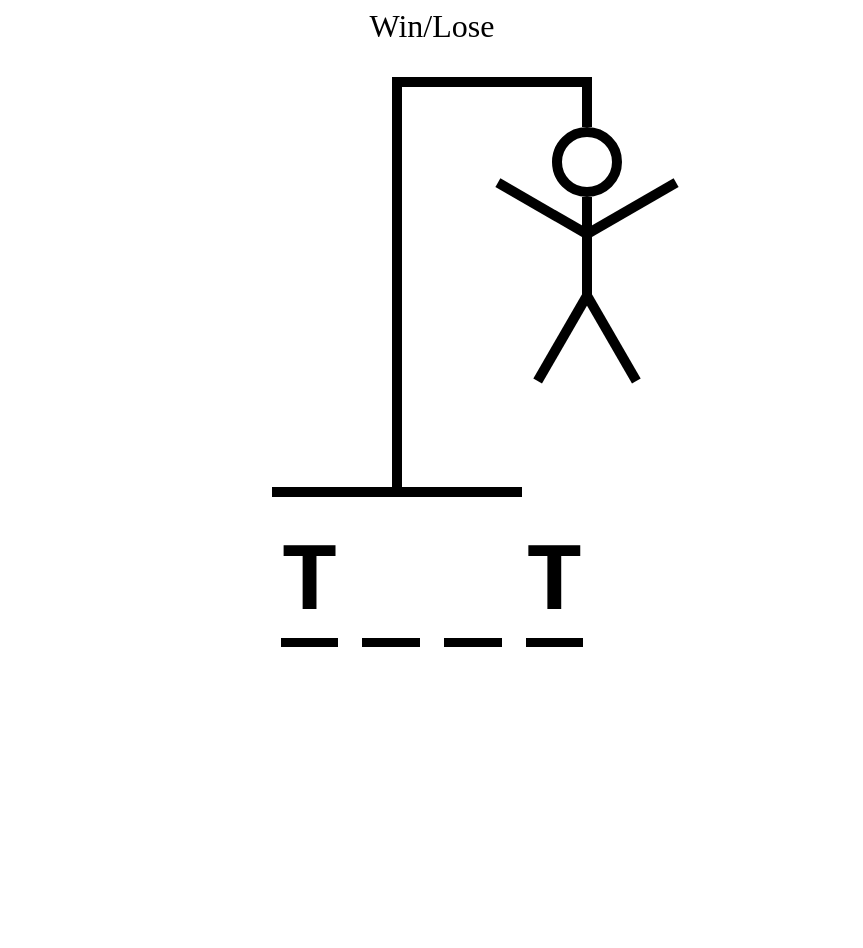
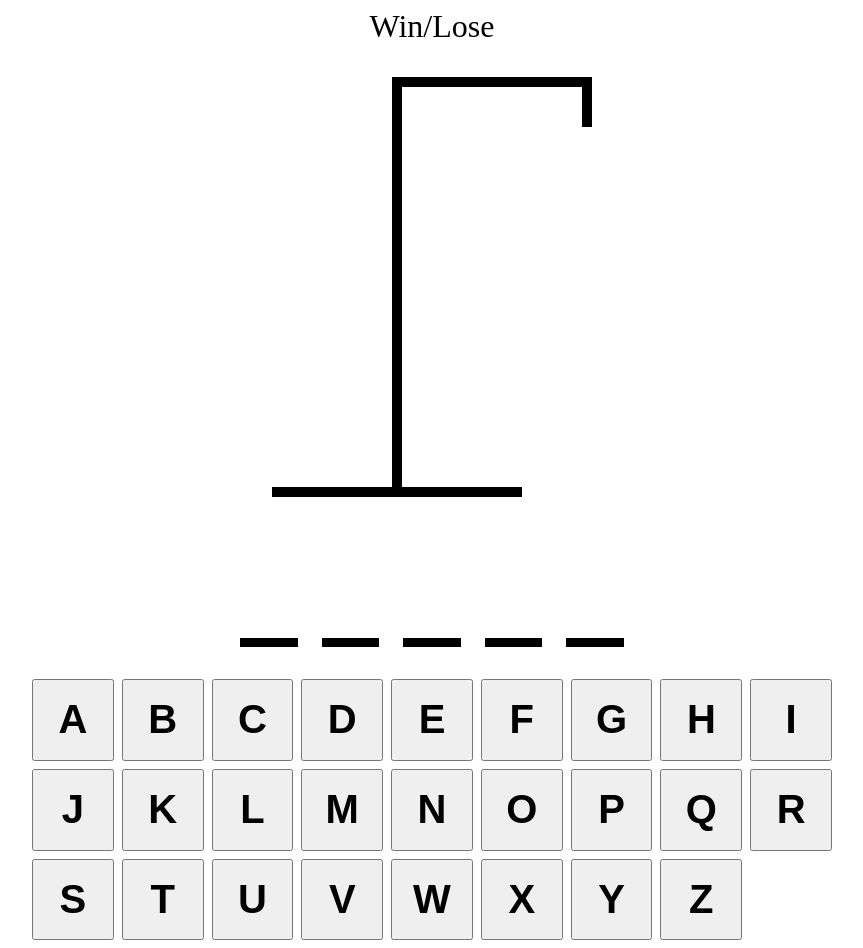
Before and after one commit to samudra-perera/Typescript-Hangman, a React (Vite) app: page / in a window 1280 px wide. Shown: the whole page, without its empty margins (208-1071 px from the left). Before the commit the page ends 800 px from the top, so only its background shows below. Built offline with nearby package versions, Linux system fonts and the light colour scheme.

Commit message:
Added logic for the hangman body to appear on incorrect letter guesses

```diff
--- a/package.json
+++ b/package.json
@@ -17,6 +17,7 @@
   "devDependencies": {
     "@types/react": "^18.0.37",
     "@types/react-dom": "^18.0.11",
+    "@types/styled-components": "^5.1.26",
     "@typescript-eslint/eslint-plugin": "^5.59.0",
     "@typescript-eslint/parser": "^5.59.0",
     "@vitejs/plugin-react": "^4.0.0",
--- a/src/App.tsx
+++ b/src/App.tsx
@@ -1,28 +1,34 @@
-import { useState } from "react"
-import words from './wordList.json'
-import {HangManContainer, WinOrLoseText} from './styles/App.styles.js'
-import { HangManDrawing } from "./HangManDrawing.js"
-import { HangManWord } from "./HangManWord.js"
-import { Keyboard } from "./Keyboard.js"
+import { useState } from "react";
+import words from "./wordList.json";
+import { HangManDrawing } from "./HangManDrawing.js";
+import { HangManWord } from "./HangManWord.js";
+import { Keyboard } from "./Keyboard.js";
+// @ts-ignore
+import { HangManContainer, WinOrLoseText } from "./styles/App.styles.ts";
 
 function App() {
-
   //State for the word that will be selected for the user
   //Function returns a random word from the words list json file
   const [wordToGuess, setWordToGuess] = useState<String>(() => {
-    return words[Math.floor(Math.random() * words.length)]
+    return words[Math.floor(Math.random() * words.length)];
+  });
+
+  const [guessedLetters, setGuessedLetters] = useState<String[]>([]);
+
+  const incorrectLetters = guessedLetters.filter(letter => {
+    return !wordToGuess.includes(letter)
   })
-
-  const [guessedLetters, setGuessedLetters] = useState<String[]>([])
 
   return (
     <HangManContainer>
       <WinOrLoseText>Win/Lose</WinOrLoseText>
-      <HangManDrawing />
-      <HangManWord />
-      <Keyboard />
+      <HangManDrawing numberOfGuesses={incorrectLetters.length}/>
+      <HangManWord guessedLetters={guessedLetters} wordToGuess={wordToGuess}/>
+      <div style={{ alignSelf: "stretch" }}>
+        <Keyboard />
+      </div>
     </HangManContainer>
-  )
+  );
 }
 
-export default App
+export default App;
--- a/src/HangManDrawing.tsx
+++ b/src/HangManDrawing.tsx
@@ -1,20 +1,38 @@
 // @ts-ignore
-import {HangManBase, HangManPole, HangManOutHang, HangManRopeHolder, Head, Body, RightArm, LeftArm, RightLeg, LeftLeg} from './styles/Drawing.style.js'
+import {
+  HangManBase,
+  HangManPole,
+  HangManOutHang,
+  HangManRopeHolder,
+  Head,
+  Body,
+  RightArm,
+  LeftArm,
+  RightLeg,
+  LeftLeg,
+} from "./styles/Drawing.style.ts";
 
+type HangmanDrawingProps = {
+  numberOfGuesses: number;
+};
 
-export function HangManDrawing() {
-    return (
-        <div style={{position: "relative"}}>
-            {<Head/>}
-            {<Body/>}
-            {<RightArm/>}
-            {<LeftArm/>}
-            {<RightLeg/>}
-            {<LeftLeg/>}
-            <HangManRopeHolder />
-            <HangManOutHang/>
-            <HangManPole />
-            <HangManBase />
-        </div>
-    )
+const BODY_PARTS = [
+  <Head />,
+  <Body />,
+  <RightArm />,
+  <LeftArm />,
+  <RightLeg />,
+  <LeftLeg />,
+];
+
+export function HangManDrawing({ numberOfGuesses }: HangmanDrawingProps) {
+  return (
+    <div style={{ position: "relative" }}>
+      {BODY_PARTS.slice(0, numberOfGuesses)}
+      <HangManRopeHolder />
+      <HangManOutHang />
+      <HangManPole />
+      <HangManBase />
+    </div>
+  );
 }
--- a/src/HangManWord.tsx
+++ b/src/HangManWord.tsx
@@ -1,12 +1,15 @@
 // @ts-ignore
-import { WordContainer, LetterText } from "./styles/Word.style.js";
+import { WordContainer, LetterText } from "./styles/Word.style.ts";
 
-export function HangManWord() {
-  const word = "test";
-  const guessedLetters = ["t"];
+type HangmanWordProps = {
+    guessedLetters: string[],
+    wordToGuess: string
+}
+
+export function HangManWord({guessedLetters, wordToGuess}: HangmanWordProps) {
   return (
     <WordContainer>
-      {word.split("").map((letter, index) => {
+      {wordToGuess.split("").map((letter, index) => {
         return (
           <LetterText key={index}>
             <span
--- a/src/Keyboard.tsx
+++ b/src/Keyboard.tsx
@@ -1,5 +1,41 @@
+// @ts-ignore
+import { KeyboardContainer, LetterButton } from "./styles/Keyboard.style.ts";
 
+const KEYS = [
+  "a",
+  "b",
+  "c",
+  "d",
+  "e",
+  "f",
+  "g",
+  "h",
+  "i",
+  "j",
+  "k",
+  "l",
+  "m",
+  "n",
+  "o",
+  "p",
+  "q",
+  "r",
+  "s",
+  "t",
+  "u",
+  "v",
+  "w",
+  "x",
+  "y",
+  "z",
+];
 
 export function Keyboard() {
-
+  return (
+    <KeyboardContainer>
+      {KEYS.map((key) => {
+        return <LetterButton>{key}</LetterButton>
+      })}
+    </KeyboardContainer>
+  );
 }
--- a/src/styles/App.styles.js
+++ b/src/styles/App.styles.ts
@@ -1,4 +1,4 @@
-import { styled } from "styled-components"
+import styled from "styled-components"
 
 const HangManContainer = styled.div`
 display: flex;
--- /dev/null
+++ b/src/styles/Keyboard.style.ts
@@ -0,0 +1,24 @@
+import { styled } from "styled-components";
+
+const KeyboardContainer = styled.div`
+    display: grid;
+    grid-template-columns: repeat(auto-fit, minmax(75px, 1fr));
+    gap:.5rem;
+`
+const LetterButton = styled.button`
+     width: 100%;
+     background-color: none;
+     aspect-ratio: 1/1;
+     font-size: 2.5rem;
+     text-transform: uppercase;
+     padding: .5rem;
+     font-weight: bold;
+     cursor: pointer;
+     color: black;
+     &:hover:not(:disabled),
+     &:focus:not(:disabled) {
+        background-color: hsl(200, 100%, 75%);
+     }
+`
+
+export {KeyboardContainer, LetterButton}
```
Also changed, not shown: src/styles/Drawing.style.ts (renamed from src/styles/Drawing.style.js), src/styles/Word.style.ts (renamed from src/styles/Word.style.js), 2 other files (tests, documents, lock files or other folders).
